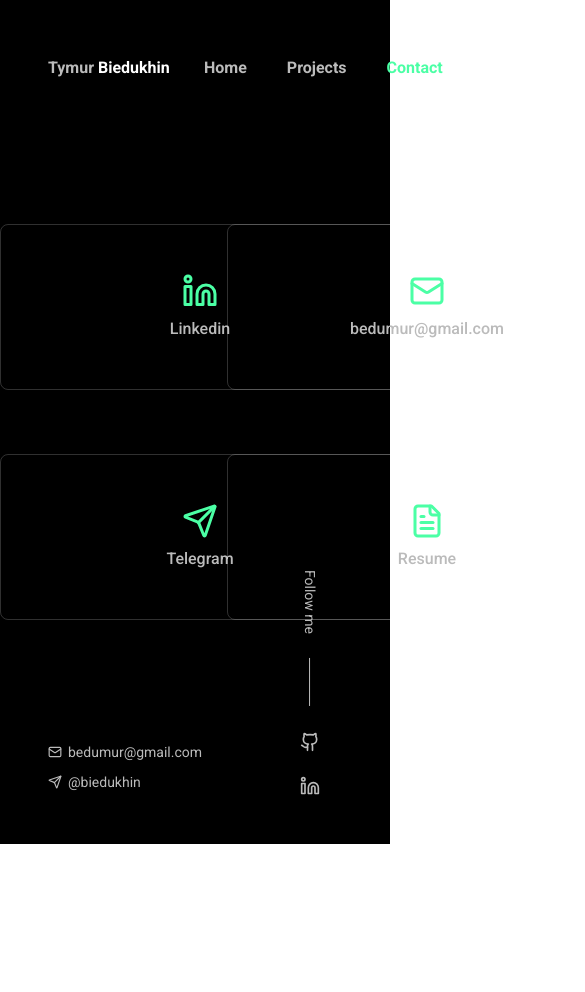
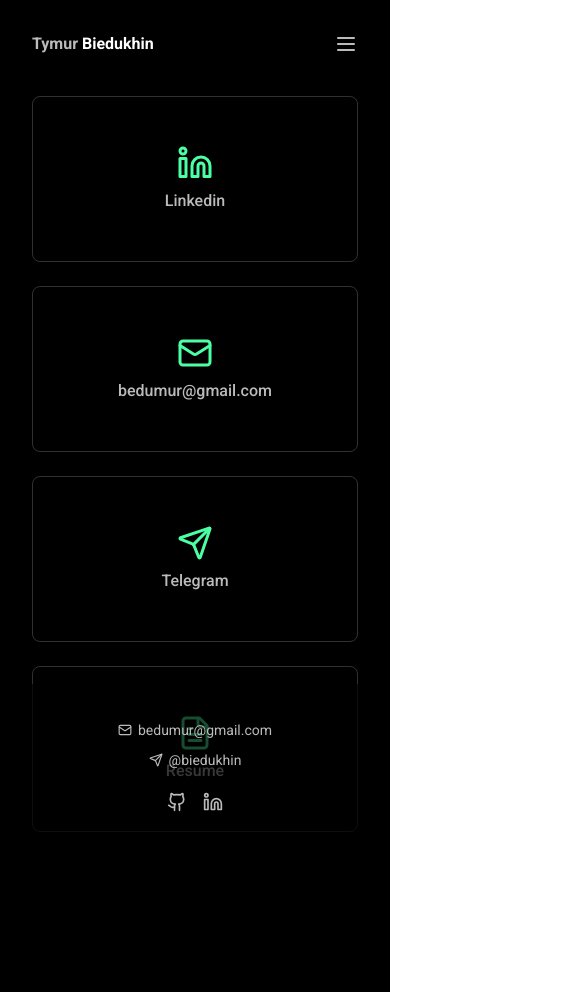
Before and after one commit to tymur-biedukhin/portfolio-website, a Next.js app: page /contact in a window 390 px wide. Shown: the top 992 px of the page, 585 px wide, since content can reach past the window. Before the commit the page ends 844 px from the top, so only its background shows below. Built offline with nearby package versions, Linux system fonts and the light colour scheme.

Commit message:
feat: mobile menu

```diff
--- a/biome.json
+++ b/biome.json
@@ -22,7 +22,10 @@
   "linter": {
     "enabled": true,
     "rules": {
-      "recommended": true
+      "recommended": true,
+      "correctness": {
+        "useExhaustiveDependencies": "off"
+      }
     }
   },
   "javascript": {
--- a/src/app/contact/page.tsx
+++ b/src/app/contact/page.tsx
@@ -2,20 +2,20 @@ import { Mail, Send, Linkedin, FileText } from 'lucide-react'
 
 export default function () {
   return (
-    <div className="flex items-center justify-center w-screen h-screen">
-      <div className="grid grid-cols-2 grid-rows-2 gap-16">
+    <div className="flex items-center justify-center w-full">
+      <div className="max-sm:w-full grid sm:grid-cols-2 grid-rows-2 max-sm:gap-6 sm:gap-16">
         <a
           href="https://www.linkedin.com/in/tymur-biedukhin-19b408167/"
           target="_blank"
           rel="noreferrer"
-          className="flex flex-col items-center gap-2 p-12 border border-border rounded-lg min-w-[400px] hover:text-white hover:border-white"
+          className="flex flex-col items-center gap-2 p-12 border border-border rounded-lg lg:min-w-[400px] hover:text-white hover:border-white"
         >
           <Linkedin size={36} className="text-accent" />
           <span className="font-medium">Linkedin</span>
         </a>
         <a
           href="mailto:bedumur@gmail.com"
-          className="flex flex-col items-center gap-2 p-12 border border-border rounded-lg min-w-[400px] hover:text-white hover:border-white"
+          className="flex flex-col items-center gap-2 p-12 border border-border rounded-lg lg:min-w-[400px] hover:text-white hover:border-white"
         >
           <Mail size={36} className="text-accent" />
 
@@ -25,7 +25,7 @@ export default function () {
           href="https://telegram.me/biedukhin"
           target="_blank"
           rel="noreferrer"
-          className="flex flex-col items-center gap-2 p-12 border border-border rounded-lg min-w-[400px] hover:text-white hover:border-white"
+          className="flex flex-col items-center gap-2 p-12 border border-border rounded-lg lg:min-w-[400px] hover:text-white hover:border-white"
         >
           <Send size={36} className="text-accent" />
           <span className="font-medium">Telegram</span>
@@ -34,7 +34,7 @@ export default function () {
           href="https://cv.djinni.co/cd/6bcfed365a6d6f4c0dbc8bfa30b1c7/CV-BIedukhin.pdf"
           target="_blank"
           rel="noreferrer"
-          className="flex flex-col items-center gap-2 p-12 border border-border rounded-lg min-w-[400px] hover:text-white hover:border-white"
+          className="flex flex-col items-center gap-2 p-12 border border-border rounded-lg lg:min-w-[400px] hover:text-white hover:border-white"
         >
           <FileText size={36} className="text-accent" />
           <span className="font-medium">Resume</span>
--- a/src/app/layout.tsx
+++ b/src/app/layout.tsx
@@ -28,8 +28,8 @@ export default function RootLayout({ children }: Readonly<Props>) {
     <html lang="en" className={roboto.className}>
       <body>
         <div className="min-h-screen bg-black text-secondary antialiased">
-          <header className="w-full bg-black/70 z-20 fixed top-0 p-12 flex justify-between items-center font-semibold">
-            <div className="group min-w-[140px]">
+          <header className="w-full bg-black/70 z-20 fixed top-0 max-sm:p-8 sm:p-12 flex justify-between items-center font-semibold">
+            <div className="relative group z-20 min-w-[140px]">
               <p className="group-hover:hidden w-full">
                 Tymur <span className="text-white">Biedukhin</span>
               </p>
@@ -46,8 +46,10 @@ export default function RootLayout({ children }: Readonly<Props>) {
             </div>
             <Nav />
           </header>
-          <main>{children}</main>
-          <footer className="w-full fixed bottom-0 p-12 flex">
+          <main className="min-h-screen max-sm:pt-24 sm:pt-36 pb-40 max-sm:px-8 flex justify-center">
+            {children}
+          </main>
+          <footer className="max-sm:justify-center bg-black/70 w-full fixed bottom-0 p-8 sm:p-12 flex">
             <div className="flex flex-col gap-0.5 text-sm leading-7">
               <a
                 href="mailto:bedumur@gmail.com"
@@ -59,13 +61,31 @@ export default function RootLayout({ children }: Readonly<Props>) {
                 href="https://telegram.me/biedukhin"
                 target="_blank"
                 rel="noreferrer"
-                className="flex gap-1.5 items-center hover:text-white"
+                className="max-sm:justify-center flex gap-1.5 items-center hover:text-white"
               >
                 <Send size={14} /> @biedukhin
               </a>
+              <div className="flex items-center justify-center gap-4 mt-4 sm:hidden">
+                <a
+                  href="https://github.com/tymur-biedukhin"
+                  target="_blank"
+                  rel="noreferrer"
+                  className="hover:text-white"
+                >
+                  <Github size={20} />
+                </a>
+                <a
+                  href="https://www.linkedin.com/in/tymur-biedukhin-19b408167/"
+                  target="_blank"
+                  rel="noreferrer"
+                  className="hover:text-white"
+                >
+                  <Linkedin size={20} />
+                </a>
+              </div>
             </div>
           </footer>
-          <div className="fixed bottom-12 right-12 flex flex-col items-center justify-center gap-6 text-sm">
+          <div className="max-sm:hidden fixed bottom-12 right-12 flex flex-col items-center justify-center gap-6 text-sm">
             <div className="mb-24 rotate-90 after:absolute after:right-[-72px] after:top-1/2 after:w-12 after:h-px after:bg-secondary">
               <span>Follow me</span>
             </div>
--- a/src/app/projects/[id]/page.tsx
+++ b/src/app/projects/[id]/page.tsx
@@ -29,9 +29,9 @@ export default function () {
 
   return (
     <div className="space-y-16">
-      <div className="flex items-center justify-between">
+      <div className="max-sm:gap-6 max-sm:flex-col-reverse flex items-center justify-between">
         <h1 className="text-6xl font-medium text-primary">{project.title}</h1>
-        <div className="flex gap-6 items-center">
+        <div className="max-sm:w-full max-sm:justify-between flex gap-6 items-center">
           <Link
             href={DynamicRoutes.PROJECT_DETAILS(getPrev(params.id))}
             className="flex items-center gap-1.5 hover:text-primary"
@@ -74,7 +74,7 @@ export default function () {
             ))}
           </div>
         </section>
-        <section className="min-w-[120px] space-y-8">
+        <section className="max-lg:hidden min-w-[120px] space-y-8">
           <h2 className="font-medium text-2xl text-primary">Details</h2>
           <div className="space-y-6">
             <div className="flex flex-col gap-1">
@@ -101,7 +101,9 @@ export default function () {
               )}
             </div>
             <div className="flex flex-col gap-1">
-              <span className="font-medium text-primary">Duration</span>
+              <span className="font-medium text-primary">
+                Contract duration
+              </span>
               <span className="text-sm">{project.duration}</span>
             </div>
             {project.link && (
--- a/src/app/projects/layout.tsx
+++ b/src/app/projects/layout.tsx
@@ -5,5 +5,9 @@ interface Props {
 }
 
 export default function ({ children }: Props) {
-  return <div className="w-3/5 mx-auto pt-36 pb-20">{children}</div>
+  return (
+    <div className="max-sm:w-full relative sm:w-3/5 sm:mx-auto lg:z-10">
+      {children}
+    </div>
+  )
 }
--- a/src/app/projects/page.tsx
+++ b/src/app/projects/page.tsx
@@ -1,12 +1,19 @@
-import { ProjectPreview, previews } from '@/features/projects'
+import { ProjectPreview, previews as previewsMock } from '@/features/projects'
+import { useIsMobile } from '@/shared/lib/use-is-mobile'
 
-const middle = Math.ceil(previews.length / 2)
+const middle = Math.ceil(previewsMock.length / 2)
 
 export default function () {
+  const isMobile = useIsMobile()
+
+  const previews = isMobile
+    ? previewsMock.filter((mock) => mock.title !== 'NDA')
+    : previewsMock
+
   return (
     <>
       <h1 className="text-6xl font-medium text-primary">Projects</h1>
-      <div className="relative z-10 grid grid-cols-2 gap-6 pt-16">
+      <div className="grid sm:grid-cols-2 gap-6 pt-16">
         <div className="grid gap-6">
           {previews.slice(0, middle).map((project, idx) => (
             <ProjectPreview key={project.id} project={project} />
--- a/src/features/projects/lib/details.ts
+++ b/src/features/projects/lib/details.ts
@@ -158,7 +158,7 @@ export const details: Record<string, ProjectDetails> = {
   },
   '7': {
     id: '7',
-    title: 'Comfidence estate',
+    title: 'Comfidence',
     status: 'Closed',
     domain: 'Real estate',
     company: 'Comfidence estate',
--- a/src/features/projects/lib/previews.ts
+++ b/src/features/projects/lib/previews.ts
@@ -15,7 +15,7 @@ export const previews: ProjectPreview[] = [
   },
   {
     id: '7',
-    title: 'Comfidence estate',
+    title: 'Comfidence',
     description: 'Commercial real estate agency website',
     coverImg: '/projects/comfidence/main.webp',
   },
--- /dev/null
+++ b/src/middleware.ts
@@ -0,0 +1,13 @@
+import { type NextRequest, NextResponse, userAgent } from 'next/server'
+
+export function middleware(request: NextRequest) {
+  const { device } = userAgent(request)
+
+  const response = NextResponse.next()
+  response.headers.set(
+    'X-Is-Mobile',
+    device.type === 'mobile' ? 'true' : 'false',
+  )
+
+  return response
+}
--- a/src/shared/components/layout/nav.tsx
+++ b/src/shared/components/layout/nav.tsx
@@ -2,6 +2,8 @@
 
 import Link from 'next/link'
 import { usePathname } from 'next/navigation'
+import { useEffect, useState } from 'react'
+import { Menu, X } from 'lucide-react'
 
 import { cn } from '@/shared/lib/style-utils'
 import { Routes } from '@/shared/navigation'
@@ -21,8 +23,19 @@ const isActive = (pathname: string, route: string) => {
 export const Nav = () => {
   const pathname = usePathname()
 
+  const [isOpen, setOpen] = useState(false)
+
+  useEffect(() => {
+    if (isOpen) setOpen(false)
+  }, [pathname])
+
+  useEffect(() => {
+    document.body.style.overflow = isOpen ? 'hidden' : ''
+  }, [isOpen])
+
   return (
-    <nav>
+    <>
+      <nav className="max-sm:hidden">
         <ul className="flex gap-2">
           {navLinks.map((link) => (
             <li key={link.title}>
@@ -40,5 +53,34 @@ export const Nav = () => {
           ))}
         </ul>
       </nav>
+      <button
+        type="button"
+        aria-label="Toggle Menu"
+        className="z-20 sm:hidden"
+        onClick={() => setOpen((prev) => !prev)}
+      >
+        {isOpen ? <X size={24} /> : <Menu size={24} />}
+      </button>
+      {isOpen && (
+        <nav className="absolute z-10 top-0 left-0 pt-24 px-8 bg-black w-full h-screen">
+          <ul className="flex flex-col gap-2">
+            {navLinks.map((link) => (
+              <li key={link.title}>
+                <Link
+                  className={cn(
+                    'inline-block w-full h-10 py-2 hover:text-white',
+                    isActive(pathname, link.href) &&
+                      'text-accent hover:text-accent',
+                  )}
+                  href={link.href}
+                >
+                  {link.title}
+                </Link>
+              </li>
+            ))}
+          </ul>
+        </nav>
+      )}
+    </>
   )
 }
--- /dev/null
+++ b/src/shared/lib/use-is-mobile.ts
@@ -0,0 +1,5 @@
+import { headers } from 'next/headers'
+
+export const useIsMobile = () => {
+  return headers().get('X-Is-Mobile') === 'true'
+}
```
Also changed, not shown: src/app/page.tsx (+5 -5 lines). Lines whose indentation alone changed are shown as unchanged.
